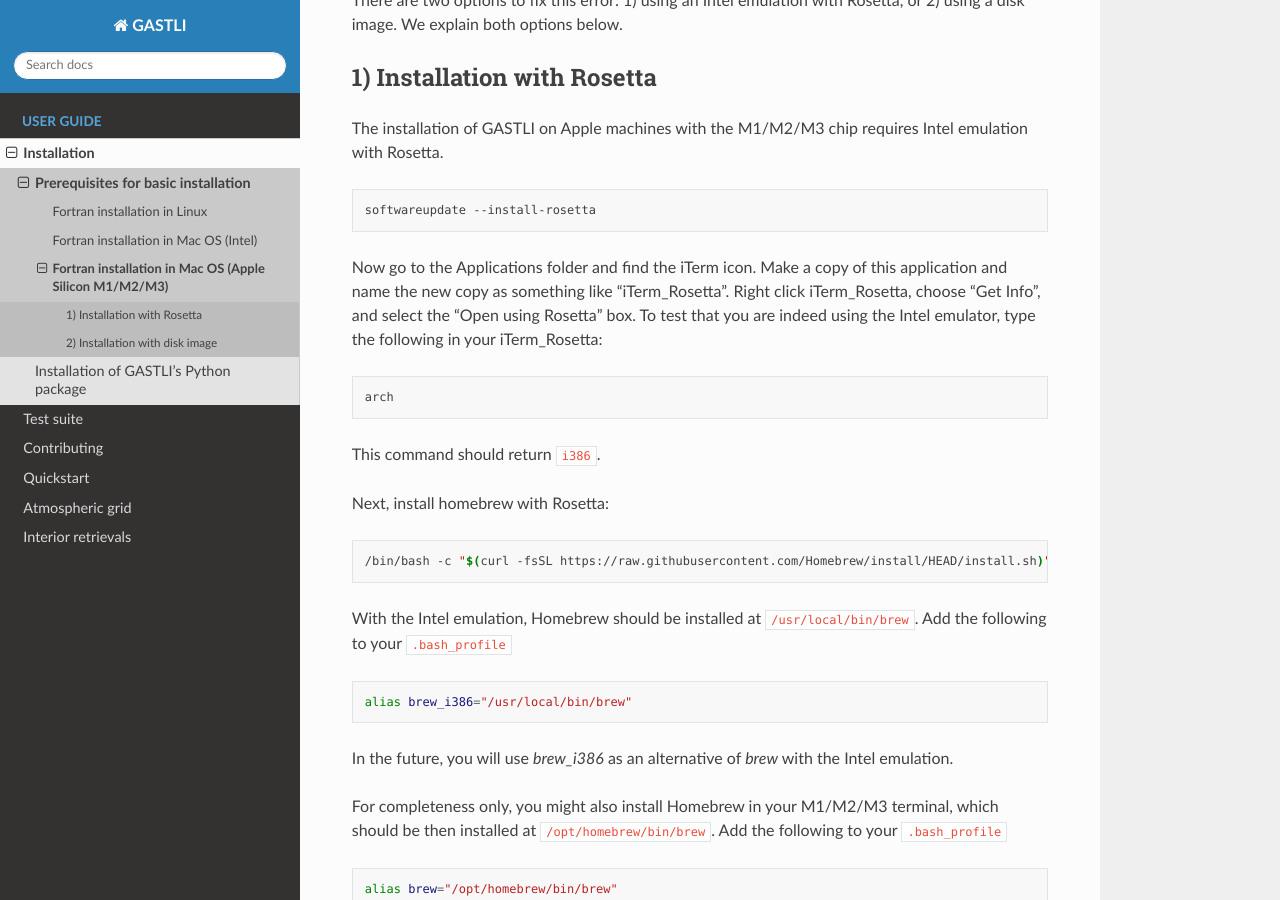
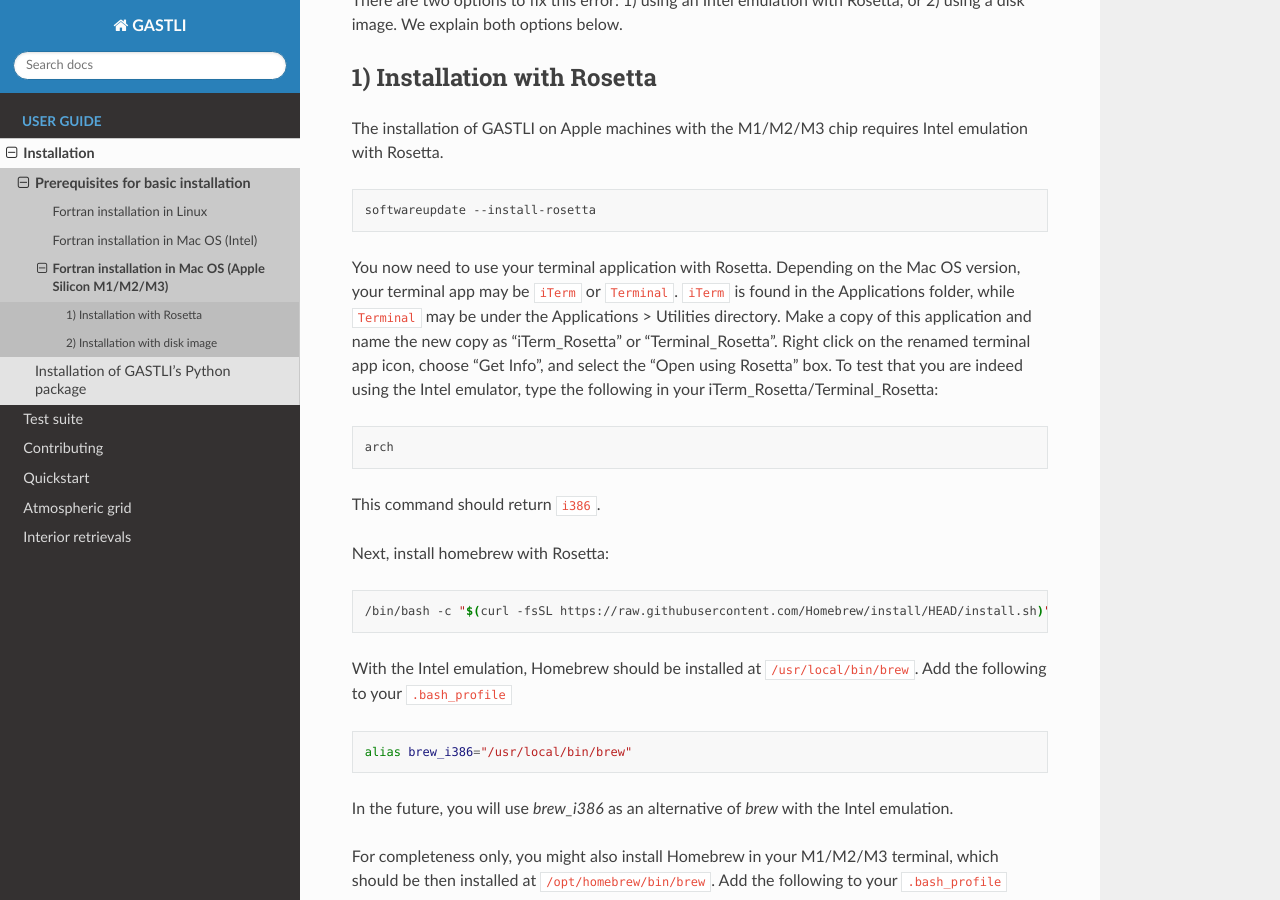
Before and after one commit to lorenaacuna/GASTLI, a Sphinx documentation site: the page built from docs/source/macos_arm64_install.rst, in a window 1280 px wide and 900 px high, scrolled down 380 px. Built offline with Sphinx 7.4.7 and the Read the Docs theme 3.1.0, drawn with Linux system fonts in a browser that asks for light colours.

Commit message:
Update macos_arm64_install.rst
Added clarification about iTerm/Terminal for Rosetta installation

```diff
--- a/docs/source/macos_arm64_install.rst
+++ b/docs/source/macos_arm64_install.rst
@@ -20,7 +20,8 @@ The installation of GASTLI on Apple machines with the M1/M2/M3 chip requires Int
 
    softwareupdate --install-rosetta
 
-Now go to the Applications folder and find the iTerm icon. Make a copy of this application and name the new copy as something like "iTerm_Rosetta". Right click iTerm_Rosetta, choose "Get Info", and select the "Open using Rosetta" box. To test that you are indeed using the Intel emulator, type the following in your iTerm_Rosetta:
+
+You now need to use your terminal application with Rosetta. Depending on the Mac OS version, your terminal app may be ``iTerm`` or ``Terminal``. ``iTerm`` is found in the Applications folder, while ``Terminal`` may be under the Applications > Utilities directory. Make a copy of this application and name the new copy as "iTerm_Rosetta" or "Terminal_Rosetta". Right click on the renamed terminal app icon, choose "Get Info", and select the "Open using Rosetta" box. To test that you are indeed using the Intel emulator, type the following in your iTerm_Rosetta/Terminal_Rosetta:
 
 .. code-block:: bash
 
```
